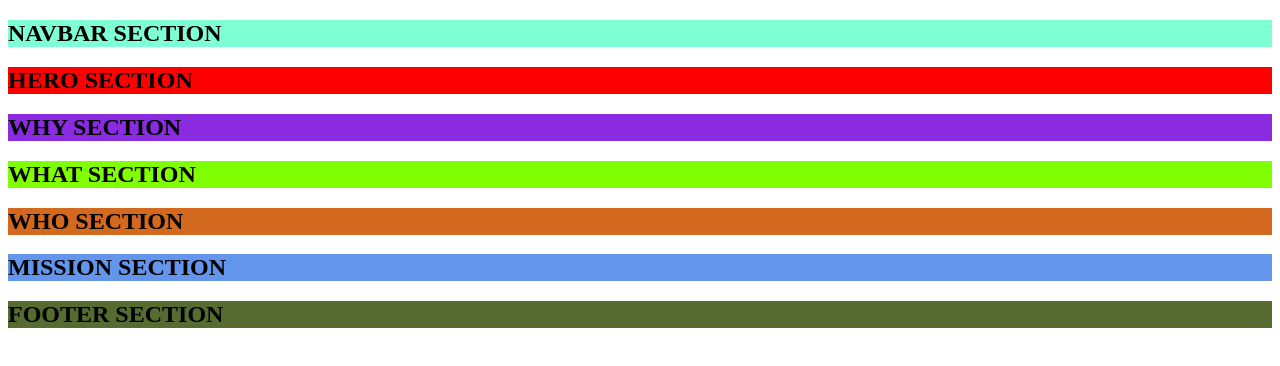
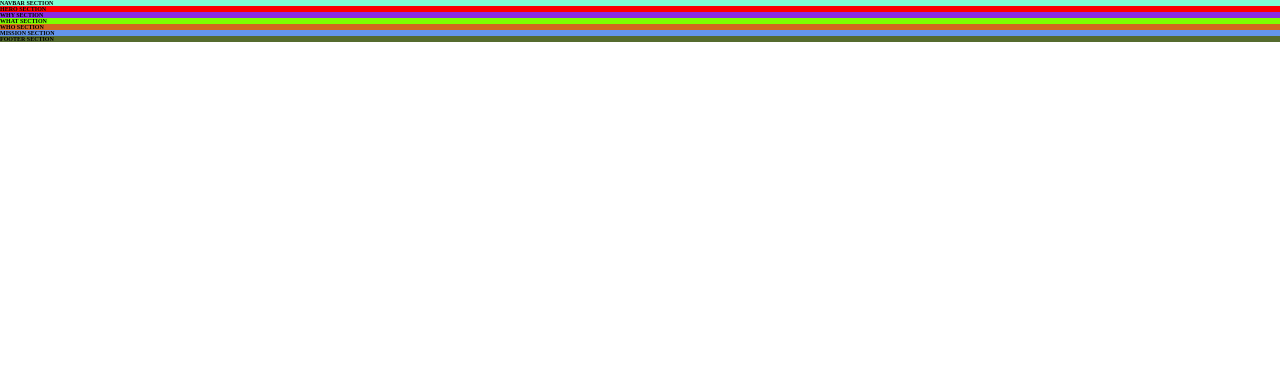
Before and after one commit to t-minini/devforge, a React (Create React App) app: page / in a window 1280 px wide. Shown: the top 366 px of the page. Built offline with nearby package versions, Linux system fonts and the light colour scheme.

Commit message:
css reset

```diff
--- a/src/App.module.css
+++ b/src/App.module.css
@@ -0,0 +1,28 @@
+:root {
+  --gray-dark: #b6b7b2;
+}
+
+html {
+  width: 100vw;
+  height: 100vh;
+  cursor: default;
+  user-select: none;
+  overflow-y: scroll;
+  /* color: var(--black); */
+  scroll-behavior: smooth;
+  /* background-color: var(--black); */
+}
+
+*,
+*::before,
+*::after {
+  margin: 0;
+  padding: 0;
+  font-size: 62.5%; /* base font size to 10px, to facilitate using REM unit */
+  box-sizing: border-box;
+  /* font-family: var(--inter); */
+}
+
+::-webkit-scrollbar {
+  display: none;
+}
```
